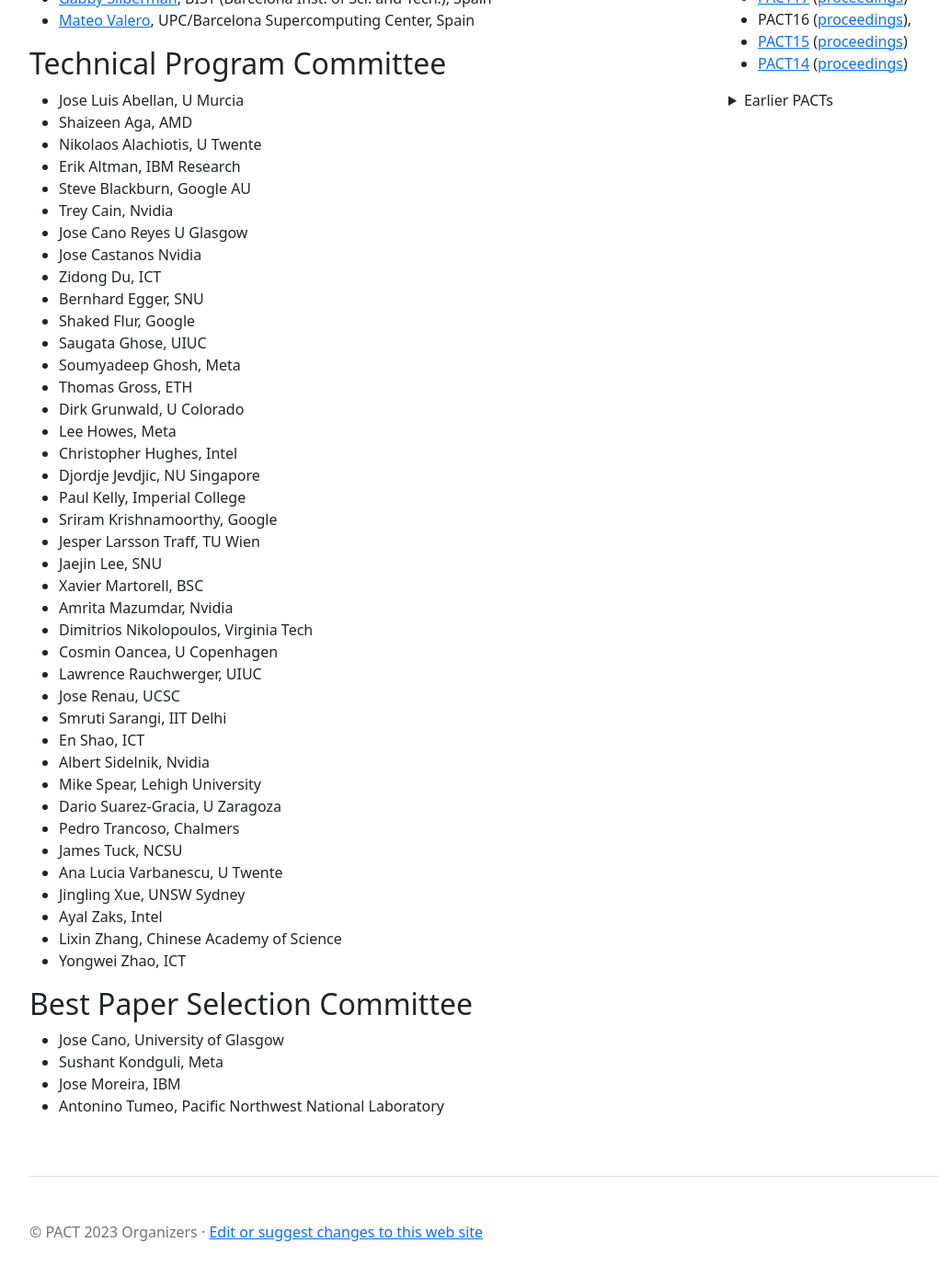
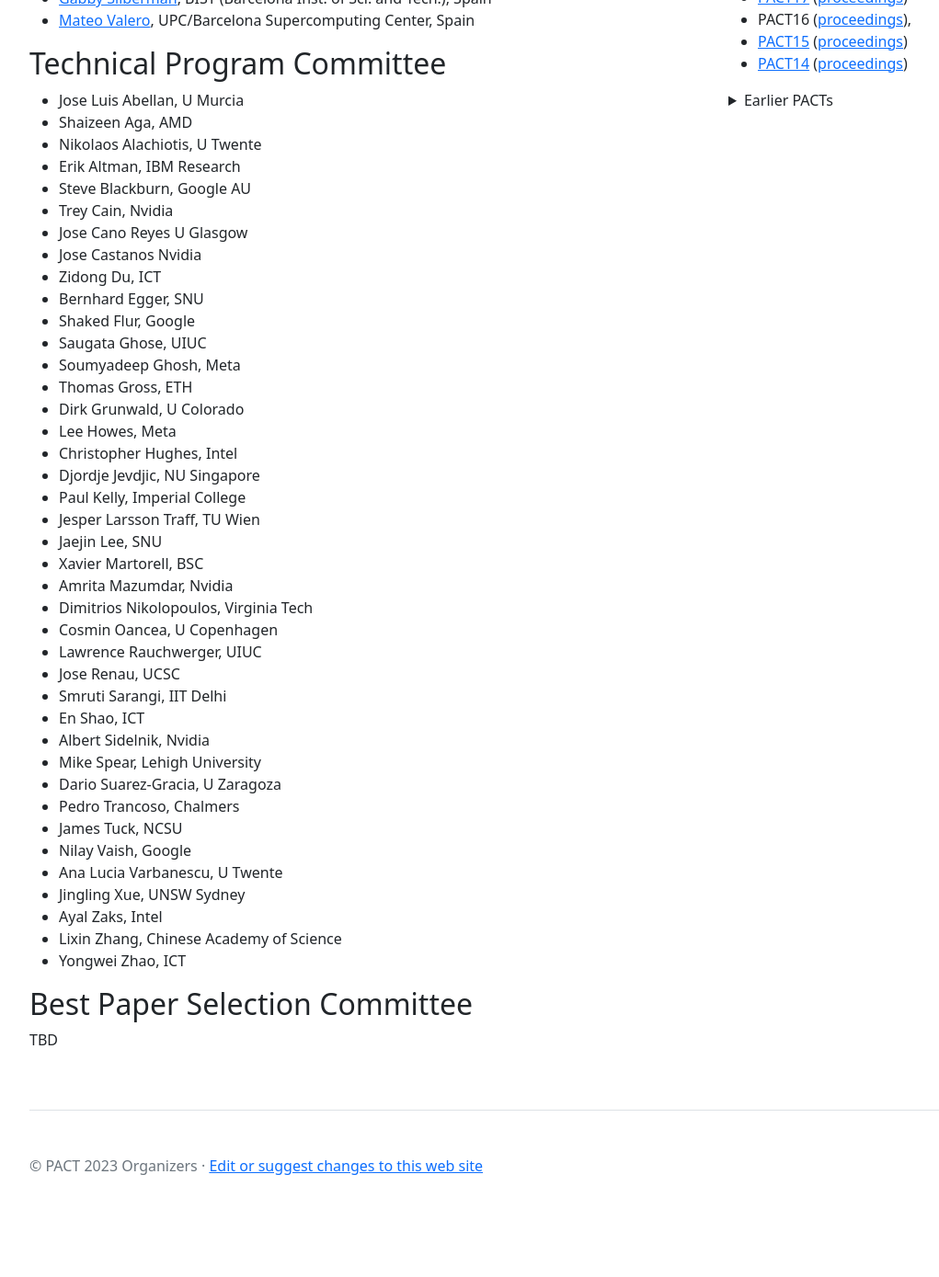
Before and after one commit to pact2023/pact2023.github.io, a Jekyll site: the page built from organization/index.md, in a window 1280 px wide and 1400 px high, scrolled down 1061 px. Shown: the top 1389 px of the window at 92% size, without its empty margins (50-1071 px from the left). Built offline with Jekyll 4.4.1, drawn with Linux system fonts in a browser that asks for light colours; after the commit the page ends 2389 px from its top, so only the background shows below that.

Commit message:
swapped PC members Sriram and Nilay

```diff
--- a/organization/index.md
+++ b/organization/index.md
@@ -90,7 +90,6 @@
 - Christopher   Hughes,          Intel
 - Djordje       Jevdjic,         NU Singapore
 - Paul          Kelly,           Imperial College
-- Sriram        Krishnamoorthy,  Google
 - Jesper        Larsson Traff,   TU Wien
 - Jaejin        Lee,             SNU
 - Xavier        Martorell,       BSC
@@ -106,6 +105,7 @@
 - Dario         Suarez-Gracia,   U Zaragoza
 - Pedro         Trancoso,        Chalmers
 - James         Tuck,            NCSU
+- Nilay         Vaish,           Google
 - Ana Lucia     Varbanescu,      U Twente
 - Jingling      Xue,             UNSW Sydney
 - Ayal          Zaks,            Intel
@@ -114,10 +114,7 @@
 
 ## Best Paper Selection Committee
 
-- Jose Cano, University of Glasgow
-- Sushant Kondguli, Meta
-- Jose Moreira, IBM
-- Antonino Tumeo, Pacific Northwest National Laboratory
+TBD
 
 <!--
 ## Artifact Evaluation Committee
```
